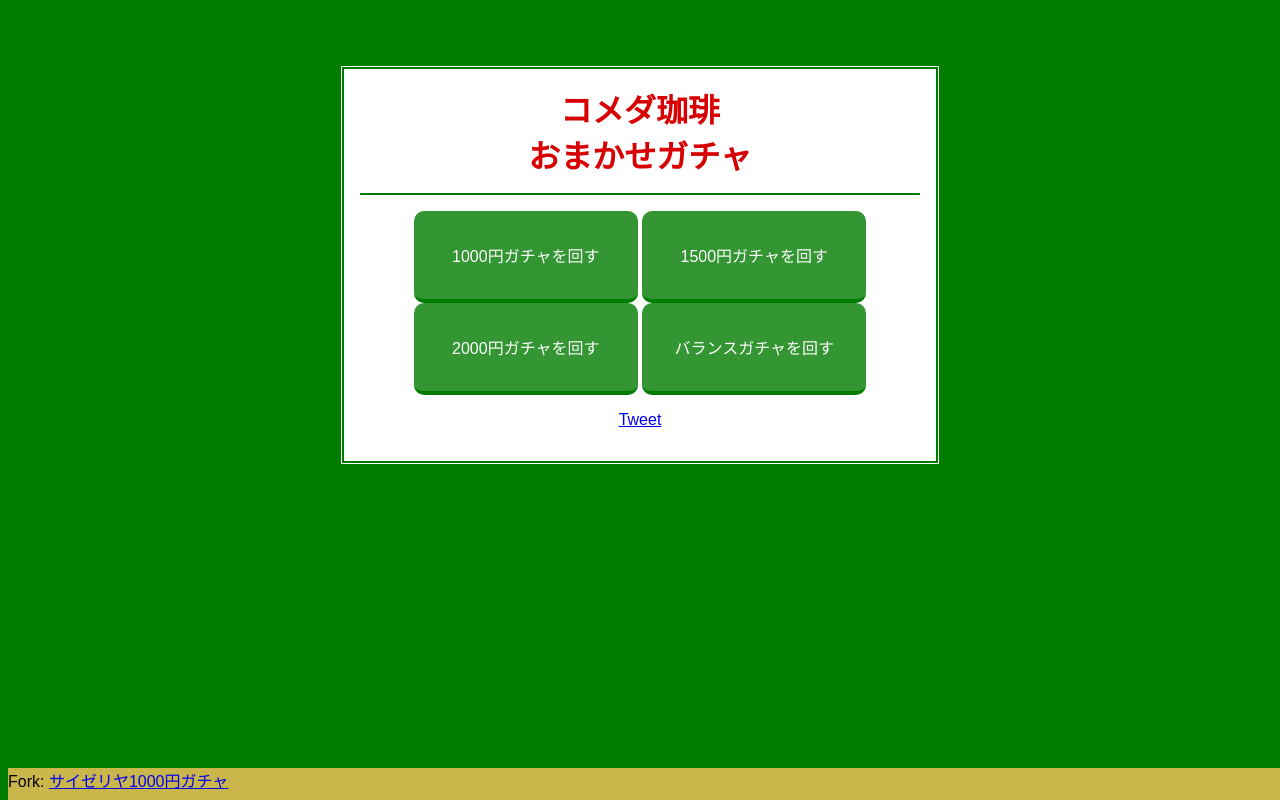
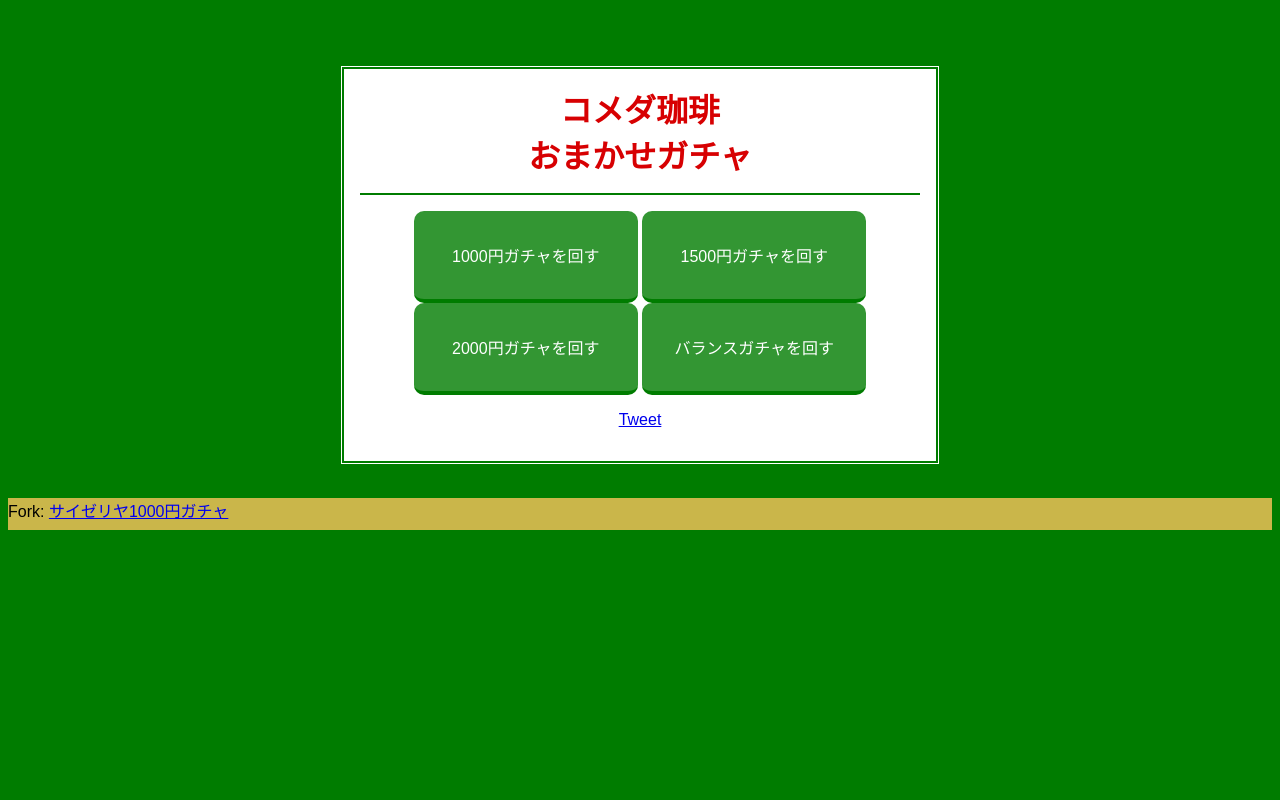
Before and after one commit to ggharada/komeda-gacha, a Flask app: page / in a window 1280 px wide. Run offline with Flask 2, Linux system fonts and the light colour scheme; some libraries are stand-ins or nearby versions.

Commit message:
relative

```diff
--- a/flaskr/static/style.css
+++ b/flaskr/static/style.css
@@ -113,6 +113,10 @@
     height: 32px;
     text-align: left;
     background-color: #cab64a;
-    position: absolute;
+    position: relative;
     bottom: 0;
   }
+  html, body{
+    overflow-x: hidden;
+    overflow-y: auto;
+  }
```
